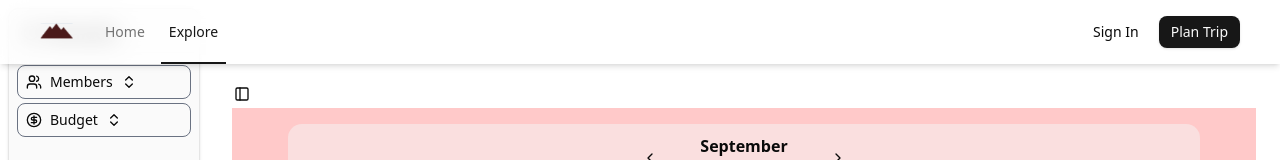
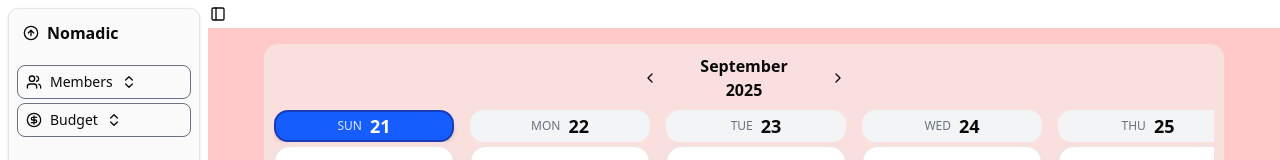
Before and after one commit to AI-TravelPlanner/Travel_Planner_Frontend, a React (Vite) app: page / in a window 1280 px wide. Shown: the top 160 px of the page. Built offline with nearby package versions, Linux system fonts and the light colour scheme.

Commit message:
Fixed Dashboard routing

```diff
--- a/src/App.jsx
+++ b/src/App.jsx
@@ -1,8 +1,9 @@
 import './index.css'
 import React from 'react'
-import Layout from './layout/Layout'
-import AppRoutes from './layout/AppRoutes'
-import { BrowserRouter } from 'react-router-dom'
+import { BrowserRouter, Routes, Route } from 'react-router-dom'
+import Dashboard from './dashboard/Dashboard'
+import AuthPage from '@/SignIn/SignInPage';
+import PageNotFound from './layout/PageNotFound';
 
 
 function App() {
@@ -11,9 +12,11 @@ function App() {
   return (
     <>
       <BrowserRouter>
-        <Layout>
-          <AppRoutes />
-        </Layout>
+        <Routes>
+        <Route path="/" element={<Dashboard />} />
+        <Route path="/auth" element={<AuthPage />} />
+        <Route path="*" element={<PageNotFound />} />
+        </Routes>
       </BrowserRouter>
     </>
   )
--- a/src/layout/Layout.jsx
+++ b/src/layout/Layout.jsx
@@ -1,8 +1,9 @@
 import React from 'react'
 import Navbar from './Navbar'
 import { Footer7 } from './Footer';
+import { Outlet } from 'react-router-dom';
 
-const Layout = ({ children }) => {
+const Layout = () => {
     return (
         // <div className="flex flex-col min-h-screen">
         //     <Navbar />
@@ -13,7 +14,7 @@ const Layout = ({ children }) => {
         <div className="flex flex-col min-h-screen">
             <Navbar />
             <main className="flex-grow px-4 md:px-6 pt-4">
-                {children}
+                <Outlet />
             </main>
             <Footer7 />
         </div>
```
